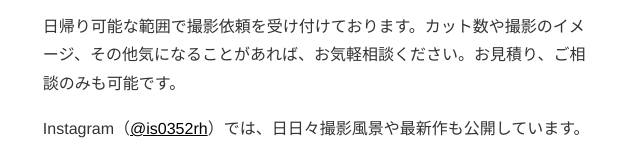
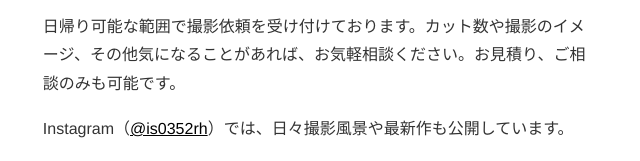
Before and after one commit to is0352rh/Photofactory_Null, a plain HTML site: page index.html in a window 1280 px wide. Shown: the part 1304-1465 px from the top of the page, 581-1221 px from the left. Drawn offline with Linux system fonts and the light colour scheme.

Commit message:
20260707
v1

```diff
--- a/index.html
+++ b/index.html
@@ -537,7 +537,7 @@
             </div>
             <p>東京・埼玉・千葉を拠点に活動するフリーランスカメラマン。 何気ない日常から人生の大切な瞬間まで、あなたの思い出を残すお手伝いをさせてください。</p>
             <p>日帰り可能な範囲で撮影依頼を受け付けております。カット数や撮影のイメージ、その他気になることがあれば、お気軽相談ください。お見積り、ご相談のみも可能です。</p>
-            <p>Instagram（<a href="https://instagram.com/is0352rh" target="_blank" style="color:#000;">@is0352rh</a>）では、日日々撮影風景や最新作も公開しています。</p>
+            <p>Instagram（<a href="https://instagram.com/is0352rh" target="_blank" style="color:#000;">@is0352rh</a>）では、日々撮影風景や最新作も公開しています。</p>
 
             <details class="equipment-list" id="equipmentAccordion">
                 <summary>
```
